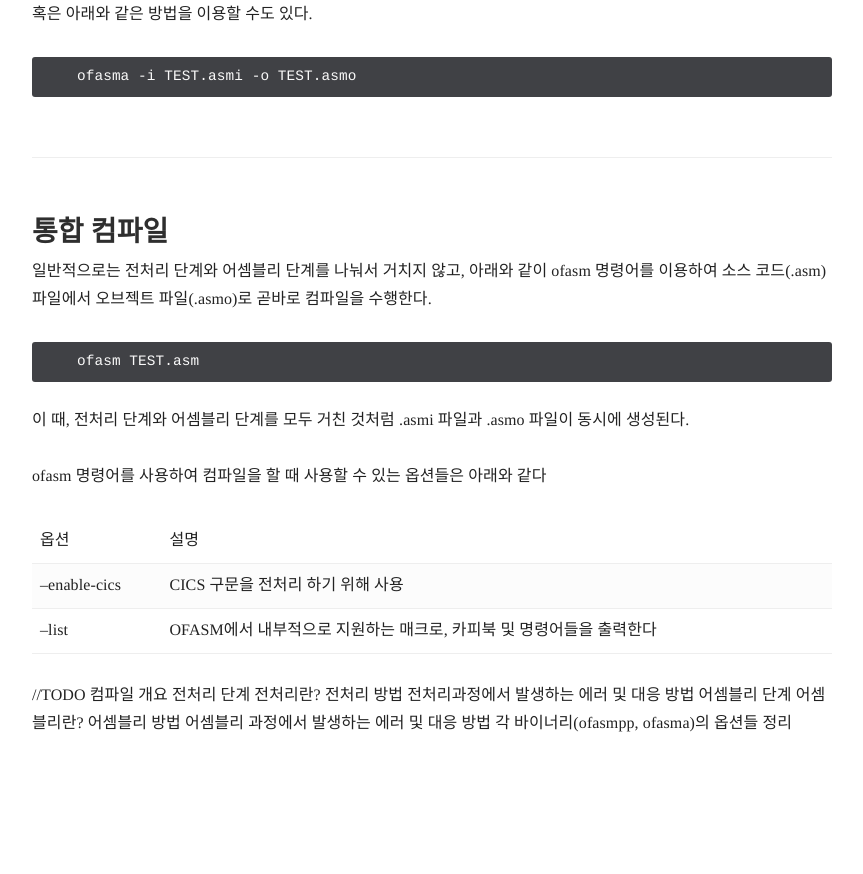
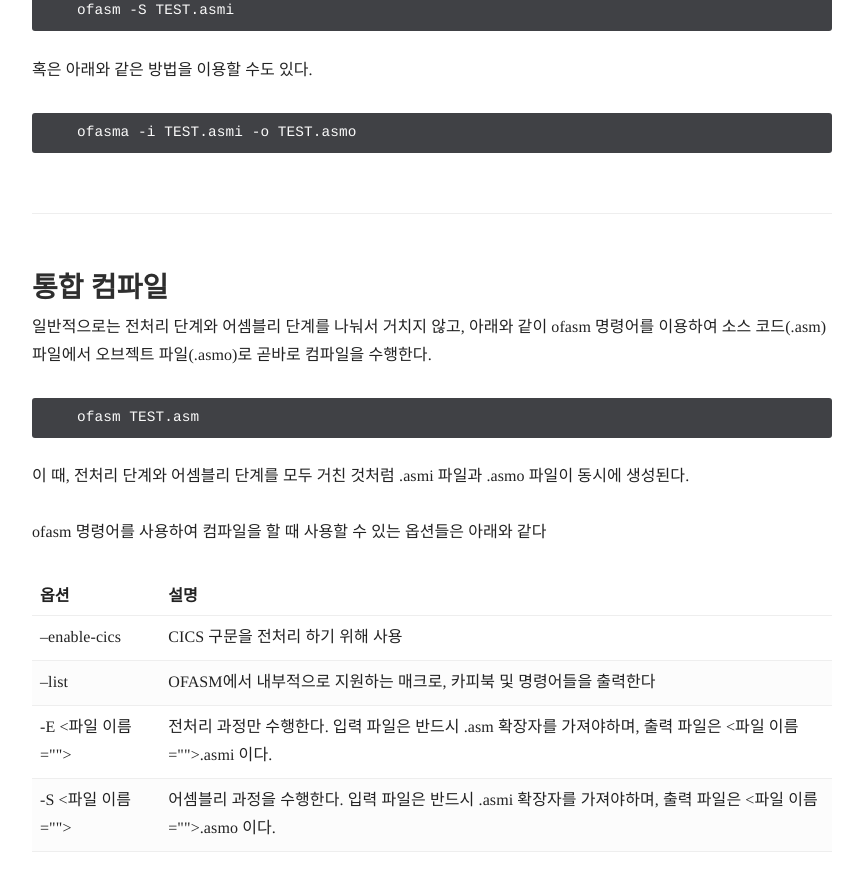
Before and after one commit to Tmaxsoft-Compiler/OFASM-Analyze-Manual, a Jekyll site: the page built from _docs/chapter-01/compile.md, in a window 1280 px wide and 900 px high, scrolled down 1289 px. Shown: the top 874 px of the window, without its empty margins (358-1221 px from the left). Built offline with Jekyll 4.4.1, drawn with Linux system fonts in a browser that asks for light colours; before the commit the page ends 2075 px from its top, so only the background shows below that.

Commit message:
clean up some of documents

```diff
--- a/_docs/chapter-01/compile.md
+++ b/_docs/chapter-01/compile.md
@@ -8,6 +8,8 @@ order: 2
 
 어셈블러 소스 파일(.asm 파일)을 실행 가능한 오브젝트 파일(.asmo)로 변환하는 과정을 컴파일 과정이라고 한다. 어셈블러 소스 파일은 .asm 확장자를 가지고 있어야하며, 그렇지 않으면 어셈블러 소스로 간주하지 않는다. 또한 어셈블러 소스 컴파일에 필요한 매크로 및 카피북은 모두 환경변수 $OFASM_MACLIB에 정의된 경로들에 위치해야 한다. 카피북 및 매크로파일은 .cpy 혹은 .mac 확장자를 가지거나, 확장자 자체를 가지지 않아도 무방하다.
 어셈블러 소스 파일의 컴파일은 전처리, 그리고 어셈블리 두 가지 단계를 거쳐서 완료된다.
+
+![OFASM 컴파일 과정](../attached/fig_ofasm_compile_process.png)
 
 ### 전처리 단계
 
@@ -58,18 +60,8 @@ ofasm 명령어를 사용하여 TEST.asmi 파일을 TEST.asmo 파일로 어셈
 ofasm 명령어를 사용하여 컴파일을 할 때 사용할 수 있는 옵션들은 아래와 같다
 
 |   옵션            |   설명                                                                |
+|   --- |   --- |
 |   --enable-cics   |   CICS 구문을 전처리 하기 위해 사용                                   |
 |   --list          |   OFASM에서 내부적으로 지원하는 매크로, 카피북 및 명령어들을 출력한다 |
-
-
-//TODO
-컴파일 개요
-전처리 단계
-    전처리란?
-    전처리 방법
-    전처리과정에서 발생하는 에러 및 대응 방법
-어셈블리 단계
-    어셈블리란?
-    어셈블리 방법
-    어셈블리 과정에서 발생하는 에러 및 대응 방법
-각 바이너리(ofasmpp, ofasma)의 옵션들 정리
+| -E <파일 이름> | 전처리 과정만 수행한다. 입력 파일은 반드시 .asm 확장자를 가져야하며, 출력 파일은 <파일 이름>.asmi 이다.|
+| -S <파일 이름> | 어셈블리 과정을 수행한다. 입력 파일은 반드시 .asmi 확장자를 가져야하며, 출력 파일은 <파일 이름>.asmo 이다.|
```
Also changed, not shown: _docs/appendix/ofasm_supported_inst.md (+9 -0 lines), _docs/chapter-01/modify_asset.md (+0 -2 lines), _docs/chapter-02/interface.md (+85 -32 lines), _docs/attached/fig_ofasm_compile_process.png (added).
